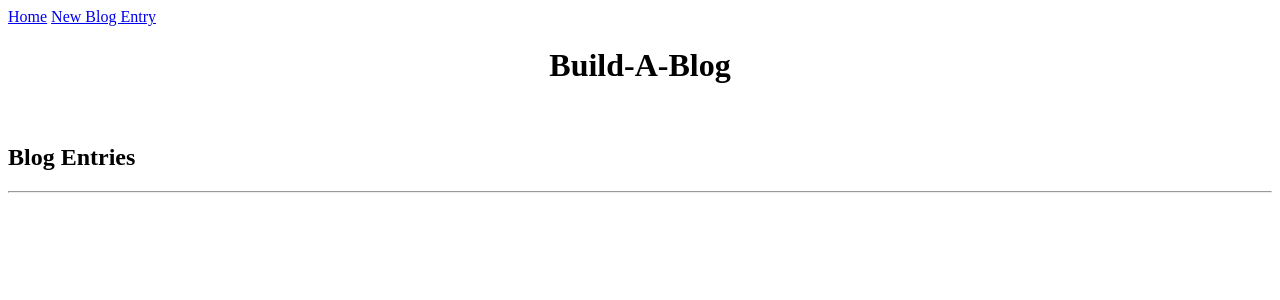
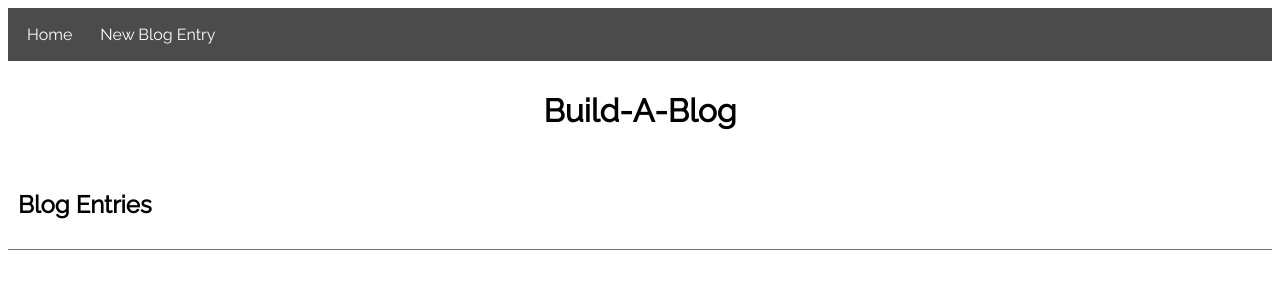
Before and after one commit to amyschremp/blogz, a Flask app: page /blog in a window 1280 px wide. Shown: the top 300 px of the page. Run offline with Flask 2, Linux system fonts and the light colour scheme; data that the repository does not hold is empty.

Commit message:
successfully linked CSS file, added some style

```diff
--- a/main.py
+++ b/main.py
@@ -1,4 +1,4 @@
-from flask import Flask, request, redirect, render_template, session, flash
+from flask import Flask, request, redirect, render_template, session, flash, url_for
 from flask_sqlalchemy import SQLAlchemy
 
 app = Flask(__name__)
@@ -17,6 +17,7 @@
     def __init__(self, title, body):
         self.title = title
         self.body = body
+
 
 @app.route('/')
 def index():
--- /dev/null
+++ b/static/style.css
@@ -0,0 +1,40 @@
+* {
+    font-family: 'Raleway', sans-serif;
+}
+
+.nav {
+    overflow: hidden;
+    background-color: rgb(75, 75, 75);
+    border: 5px solid rgb(75, 75, 75);
+    margin-bottom: 0px;
+}
+
+.nav a {
+    color: white;
+    text-decoration: none;
+    padding: 12px 14px;
+    background-color: rgb(75, 75, 75);
+    float: left;
+}
+
+.nav a:hover {
+    background-color: rgb(112, 112, 112);
+    color: white;
+}
+
+.blog {
+    border: 1px solid rgb(112, 112, 112);
+    box-shadow: 5px 5px 10px rgb(112, 112, 112);
+    padding: 10px;
+    margin: 10px;
+}
+
+.header {
+    padding: 10px;
+    margin-bottom: 20px;
+    border-bottom: 1px solid rgb(112, 112, 112);
+}
+
+div h3 a:visited {
+    color: black;
+}
--- a/templates/base.html
+++ b/templates/base.html
@@ -2,12 +2,14 @@
 <html>
     <head>
         <title>{{title}}</title>
+        <link rel="stylesheet" href="{{ url_for('static', filename='style.css') }}">
+        <link href="https://fonts.googleapis.com/css?family=Raleway" rel="stylesheet">
     </head>
     <body>
-        <nav>
+        <div class='nav'>
             <a href='/'>Home</a>
             <a href='/newpost'>New Blog Entry</a>
-        </nav>
+        </div>
         {% block content %}
         {% endblock %}
     </body>
--- a/templates/blog.html
+++ b/templates/blog.html
@@ -1,19 +1,20 @@
 {% extends 'base.html' %}
 {% block content %}
 
+<div class='header'>
     <h1 style='text-align:center;'>Build-A-Blog</h1>
     <br />
-<h2>Blog Entries</h2>
-<!-- TODO: add a sort dropdown -->
-<hr />
+    <h2 class='label'>Blog Entries</h2>
+</div>
 {% for blog in blog_entries %}
+<div class='blog'>
     <h3><a href='/blog?id={{blog.id}}'>{{blog.title}}</a></h3>
     <p>{{blog.body}}</p>
     <form action='/delete' method='post'>
         <input type='hidden' name='id' value='{{blog.id}}' />
         <input type='submit' value='Delete Entry' />
     </form>
-<hr />
+</div>
 {% endfor %}
 
 {% endblock %}
```
Also changed, not shown: templates/individual_entry.html (+4 -3 lines). Lines whose indentation alone changed are shown as unchanged.
